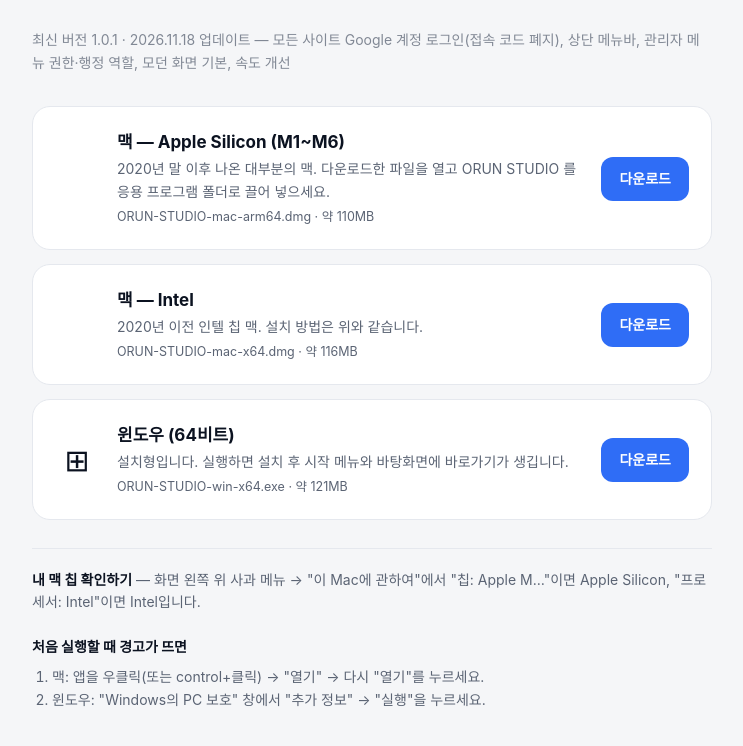
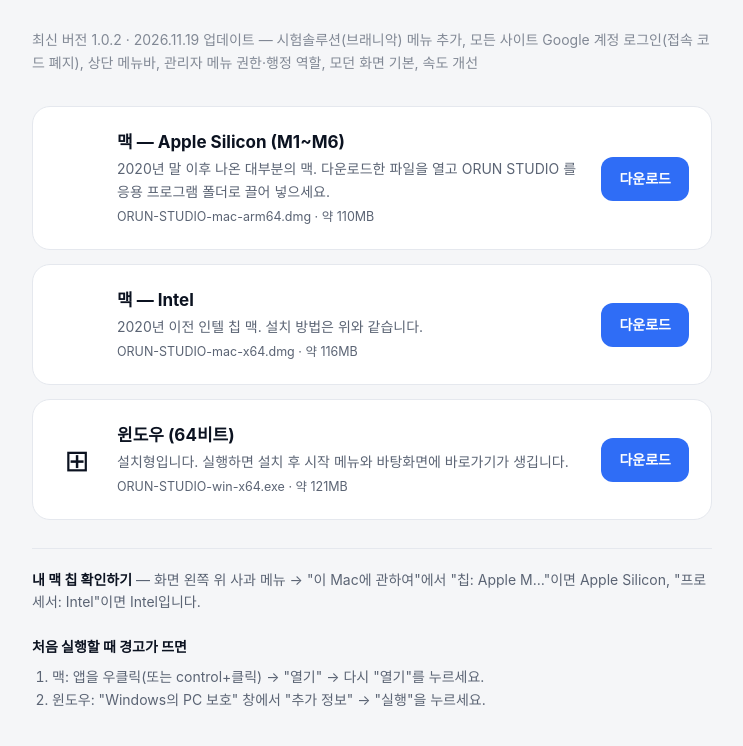
Before and after one commit to nathankim6/orun-studio-download, a plain HTML site: page index.html in a window 1280 px wide. Shown: the part 166-912 px from the top of the page, without its empty margins (268-1011 px from the left). Drawn offline with Linux system fonts and the light colour scheme.

```diff
--- a/index.html
+++ b/index.html
@@ -26,7 +26,7 @@ h1{font-size:26px;margin:0;letter-spacing:-.02em}.lead{color:var(--sub);margin:6
 <main>
 <header><img src="logo.png" alt=""><h1>옳은studio 설치파일 다운로드</h1></header>
 <p class="lead">옳은영어 제작도구 플랫폼 ORUN STUDIO 데스크탑 앱입니다. 컴퓨터에 맞는 파일 하나를 받아 설치하세요. 관리자가 등록한 Google 계정으로 로그인합니다.</p>
-<p class="lead" style="font-size:14px;opacity:.75">최신 버전 1.0.1 · 2026.11.18 업데이트 — 모든 사이트 Google 계정 로그인(접속 코드 폐지), 상단 메뉴바, 관리자 메뉴 권한·행정 역할, 모던 화면 기본, 속도 개선</p>
+<p class="lead" style="font-size:14px;opacity:.75">최신 버전 1.0.2 · 2026.11.19 업데이트 — 시험솔루션(브래니악) 메뉴 추가, 모든 사이트 Google 계정 로그인(접속 코드 폐지), 상단 메뉴바, 관리자 메뉴 권한·행정 역할, 모던 화면 기본, 속도 개선</p>
 
 <div class="card"><div class="os"></div><div class="body">
 <h2>맥 — Apple Silicon (M1~M6)</h2>
```
